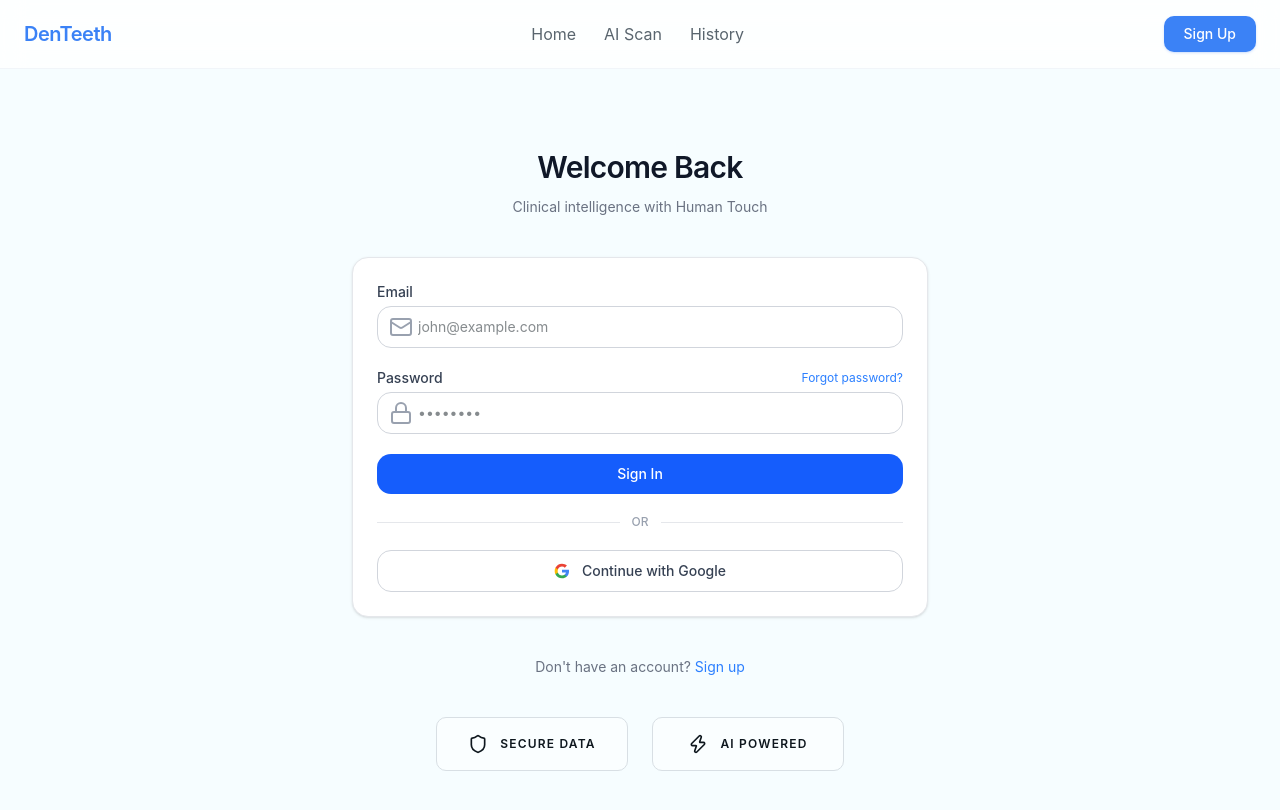
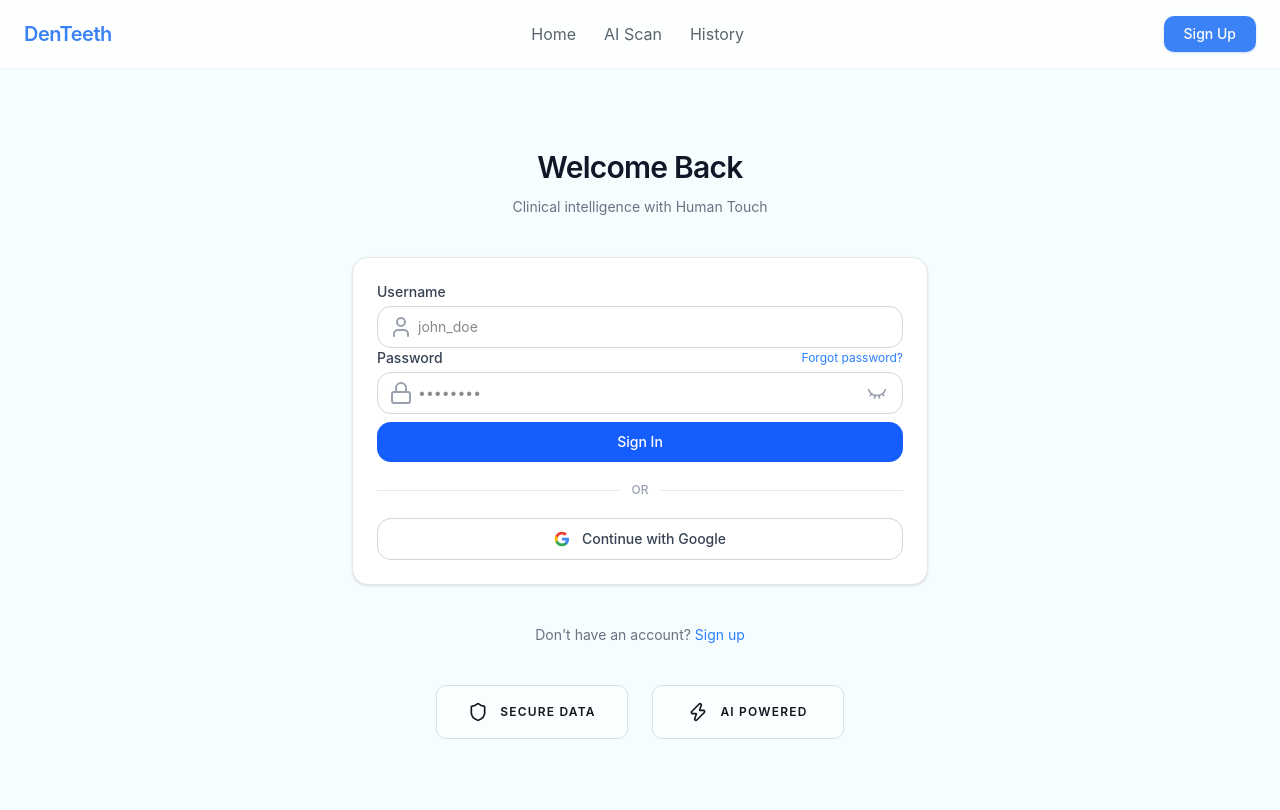
Before and after one commit to phanreach/frontend-DenTeeth, a React (Vite) app: page /login in a window 1280 px wide. Shown: the top 810 px of the page. Built offline with nearby package versions, Linux system fonts and the light colour scheme.

Commit message:
feat: login and api config

```diff
--- a/package.json
+++ b/package.json
@@ -10,14 +10,18 @@
     "preview": "vite preview"
   },
   "dependencies": {
+    "@hookform/resolvers": "^5.2.2",
     "@tailwindcss/vite": "^4.2.4",
     "@tanstack/react-query": "^5.100.8",
+    "axios": "^1.16.0",
     "js-cookie": "^3.0.5",
     "lucide-react": "^1.14.0",
     "react": "^19.2.5",
     "react-dom": "^19.2.5",
     "react-router-dom": "^7.14.2",
-    "tailwindcss": "^4.2.4"
+    "sonner": "^2.0.7",
+    "tailwindcss": "^4.2.4",
+    "zod": "^4.4.3"
   },
   "devDependencies": {
     "@eslint/js": "^10.0.1",
--- a/src/App.tsx
+++ b/src/App.tsx
@@ -4,6 +4,8 @@ import Home from "./user/pages/home";
 import Landing from "./landing/landing";
 import SignUp from "./auth/signup";
 import Login from "./auth/login";
+import ProtectedRoute from "./protect-route";
+import AdminDashboard from "./super-admin/page/admin-dashboard";
 
 function App() {
   return (
@@ -13,6 +15,10 @@ function App() {
       <Route path="/" element={<Landing />} />
       <Route path="/sign-up" element={<SignUp />} />
       <Route path="/login" element={<Login />} />
+
+      <Route element={<ProtectedRoute allowedRoles={["ADMIN"]} />}>
+        <Route path="/admin/dashboard" element={<AdminDashboard />} />
+      </Route>
     </Routes>
   );
 }
--- /dev/null
+++ b/src/api/api.ts
@@ -0,0 +1,87 @@
+import axios, { AxiosError } from "axios";
+import Cookies from "js-cookie";
+import { toast } from "sonner";
+import { API_ENDPOINT } from "./endpoint";
+
+const VITE_BASE_URL = import.meta.env.VITE_BASE_URL;
+
+if (!VITE_BASE_URL) {
+  throw new Error("VITE_BASE_URL is not defined in environment variables.");
+}
+
+const api = axios.create({
+  baseURL: VITE_BASE_URL,
+  withCredentials: false,
+});
+
+api.interceptors.request.use(
+  (config) => {
+    const token = Cookies.get("token");
+    const isLoginRequest = config.url?.includes("/login");
+
+    if (!token && !isLoginRequest) {
+      return Promise.reject(
+        new axios.Cancel("Redirected to login: No auth token"),
+      );
+    }
+
+    if (token) {
+      config.headers.Authorization = `Bearer ${token}`;
+    }
+
+    if (config.data instanceof FormData) {
+      delete config.headers["Content-Type"];
+    } else {
+      config.headers["Content-Type"] = "application/json";
+    }
+
+    return config;
+  },
+  (error) => Promise.reject(error),
+);
+
+api.interceptors.response.use(
+  (response) => {
+    return response;
+  },
+  async (error: AxiosError) => {
+    toast.error(
+      (error.response?.data as { message?: string })?.message ||
+        "Something went wrong!",
+    );
+
+    return Promise.reject(error);
+  },
+);
+
+export const loginApi = (username: string, password: string) =>
+  api.post(API_ENDPOINT.LOGIN, { username, password });
+
+export const meApi = () => api.get(API_ENDPOINT.PROFILE);
+
+export const refreshToken = async (): Promise<string | null> => {
+  try {
+    const token = Cookies.get("token");
+    if (!token) return null;
+
+    const response = await axios.post(`${VITE_BASE_URL}/auth/refresh`, {
+      refreshToken: token,
+    });
+
+    const newAccessToken = response.data?.accessToken;
+    if (newAccessToken) {
+      Cookies.set("token", newAccessToken);
+      return newAccessToken;
+    }
+
+    return null;
+  } catch (err) {
+    console.error("Failed to refresh token", err);
+    return null;
+  }
+};
+
+export const logoutApi = () =>
+  api.post<{ message: string }>(API_ENDPOINT.LOGOUT);
+
+export default api;
--- /dev/null
+++ b/src/api/endpoint.ts
@@ -0,0 +1,6 @@
+export const API_ENDPOINT = {
+  LOGIN: "/auth/login",
+  SIGNUP: "/auth/signup",
+  PROFILE: "auth/profile",
+  LOGOUT: "auth/logout",
+};
--- a/src/auth/login.tsx
+++ b/src/auth/login.tsx
@@ -1,21 +1,44 @@
 import { useState } from "react";
-import { Lock, Mail, Shield, Zap } from "lucide-react";
+import { Eye, EyeClosed, Lock, Shield, User, Zap } from "lucide-react";
 import Navbar from "../components/nav-bar";
+import { useNavigate } from "react-router-dom";
+import useLogin from "../components/hook/auth/use-login";
+import { zodResolver } from "@hookform/resolvers/zod";
+import {
+  loginSchema,
+  type LoginSchema,
+} from "../components/lib/schema/login-schema";
+import { useForm } from "react-hook-form";
+import Cookies from "js-cookie";
 
 export default function Login() {
-  const [form, setForm] = useState({
-    email: "",
-    password: "",
+  const navigate = useNavigate();
+  const loginMutation = useLogin();
+
+  const {
+    register,
+    handleSubmit,
+    formState: { errors },
+  } = useForm<LoginSchema>({
+    resolver: zodResolver(loginSchema),
   });
 
-  const handleChange = (e: React.ChangeEvent<HTMLInputElement>) => {
-    const { name, value } = e.target;
-    setForm((prev) => ({ ...prev, [name]: value }));
-  };
+  const [showPassword, setShowPassword] = useState(false);
 
-  const handleSubmit = (e: React.MouseEvent<HTMLButtonElement>) => {
-    e.preventDefault();
-    // handle login
+  const onSubmit = async (data: LoginSchema) => {
+    try {
+      await loginMutation.mutateAsync(data);
+
+      const role = Cookies.get("role");
+
+      if (role?.includes("ADMIN")) {
+        navigate("/admin/dashboard");
+      } else {
+        navigate("/");
+      }
+    } catch {
+      // error handled in hook
+    }
   };
 
   return (
@@ -34,21 +57,25 @@ export default function Login() {
 
         {/* Form Card */}
         <div className="bg-white border border-gray-200 shadow-sm rounded-2xl p-6 space-y-5">
-          {/* Email */}
+          <form onSubmit={handleSubmit(onSubmit)}>
+            {/* Username */}
             <div>
               <label className="text-sm font-medium text-gray-700 mb-1 block">
-              Email
+                Username
               </label>
               <div className="relative">
-              <Mail className="absolute left-3 top-1/2 -translate-y-1/2 text-gray-400" />
+                <User className="absolute left-3 top-1/2 -translate-y-1/2 text-gray-400" />
                 <input
-                name="email"
-                type="email"
-                value={form.email}
-                onChange={handleChange}
-                placeholder="john@example.com"
+                  type="text"
+                  placeholder="john_doe"
+                  {...register("username")}
                   className="w-full border border-gray-300 rounded-xl py-2.5 pl-10 pr-3 text-sm focus:ring-2 focus:ring-blue-500 focus:border-blue-500 outline-none transition"
                 />
+                {errors.username && (
+                  <p className="text-red-500 text-sm mt-1">
+                    {errors.username.message}
+                  </p>
+                )}
               </div>
             </div>
 
@@ -65,27 +92,37 @@ export default function Login() {
                   Forgot password?
                 </a>
               </div>
-            <div className="relative">
+              <div className="relative mb-2">
                 <Lock className="absolute left-3 top-1/2 -translate-y-1/2 text-gray-400" />
                 <input
-                type="password"
-                name="password"
-                value={form.password}
-                onChange={handleChange}
+                  type={showPassword ? "text" : "password"}
                   placeholder="••••••••"
-                className="w-full border border-gray-300 rounded-xl py-2.5 pl-10 pr-3 text-sm focus:ring-2 focus:ring-blue-500 focus:border-blue-500 outline-none transition"
+                  {...register("password")}
+                  className="w-full border border-gray-300 rounded-xl py-2.5 pl-10 pr-10 text-sm focus:ring-2 focus:ring-blue-500 focus:border-blue-500 outline-none transition"
                 />
+                {errors.password && (
+                  <p className="text-red-500 text-sm mt-1">
+                    {errors.password.message}
+                  </p>
+                )}
+                <button
+                  type="button"
+                  className="absolute right-4 top-1/2 transform -translate-y-1/2 text-gray-400 hover:text-gray-700 focus:outline-none"
+                  onClick={() => setShowPassword((prev) => !prev)}
+                >
+                  {showPassword ? <Eye size={20} /> : <EyeClosed size={20} />}
+                </button>
               </div>
             </div>
 
             {/* Login Button */}
             <button
-            onClick={handleSubmit}
+              type="submit"
               className="w-full bg-blue-600 hover:bg-blue-700 text-white font-medium text-sm py-2.5 rounded-xl transition-all duration-200"
             >
               Sign In
             </button>
-
+          </form>
           {/* Divider */}
           <div className="flex items-center gap-3">
             <div className="flex-1 h-px bg-gray-200" />
--- /dev/null
+++ b/src/components/hook/auth/use-login.ts
@@ -0,0 +1,70 @@
+import { useMutation } from "@tanstack/react-query";
+import { API_ENDPOINT } from "../../../api/endpoint";
+import api from "../../../api/api";
+import axios from "axios";
+import Cookies from "js-cookie";
+import { toast } from "sonner";
+import { useNavigate } from "react-router-dom";
+
+export type LoginPayload = {
+  username: string;
+  password: string;
+};
+
+export type LoginResponse = {
+  token: string;
+  userId: number;
+  username: string;
+  expiration: string;
+  email: string;
+  firstLogin: boolean;
+  roles: string[];
+  permissions: string[];
+};
+
+export type LoginApiResponse = {
+  success: boolean;
+  status: number;
+  message: string;
+  data: LoginResponse;
+};
+
+export default function useLogin() {
+  const navigate = useNavigate();
+  return useMutation({
+    mutationFn: async (payload: LoginPayload) => {
+      const res = await api.post<LoginApiResponse>(API_ENDPOINT.LOGIN, payload);
+      return res.data;
+    },
+
+    onSuccess: (response: LoginApiResponse) => {
+      const data = response.data;
+
+      Cookies.set("token", data.token);
+      Cookies.set("username", data.username);
+      Cookies.set("expiration", data.expiration);
+      Cookies.set("roles", data.roles.join(","));
+      Cookies.set("email", data.email);
+      Cookies.set("permissions", data.permissions.join(","));
+
+      toast.success(response.message);
+
+      if (data.roles.includes("ADMIN")) {
+        navigate("/admin/dashboard");
+      } else if (data.roles.includes("DENTIST")) {
+        navigate("/dentist/dashboard");
+      } else {
+        navigate("/home");
+      }
+    },
+
+    onError: (error: unknown) => {
+      if (axios.isAxiosError(error)) {
+        const message =
+          (error.response?.data as { message?: string })?.message ||
+          "Login failed!";
+        console.error("Login error:", message);
+      }
+    },
+  });
+}
--- /dev/null
+++ b/src/components/lib/schema/login-schema.ts
@@ -0,0 +1,8 @@
+import { z } from "zod";
+
+export const loginSchema = z.object({
+  username: z.string().min(3, "Username must be at least 3 characters"),
+  password: z.string().min(1, "Password must be at least 1 characters"),
+});
+
+export type LoginSchema = z.infer<typeof loginSchema>;
--- /dev/null
+++ b/src/super-admin/page/admin-dashboard.tsx
@@ -0,0 +1,7 @@
+export default function AdminDashboard() {
+  return (
+    <div>
+      <p>Super admin dashboard</p>
+    </div>
+  );
+}
```
Also changed, not shown: src/components/hook/auth/use-signup.ts (added), 2 other files (tests, documents, lock files or other folders). Lines whose indentation alone changed are shown as unchanged.
